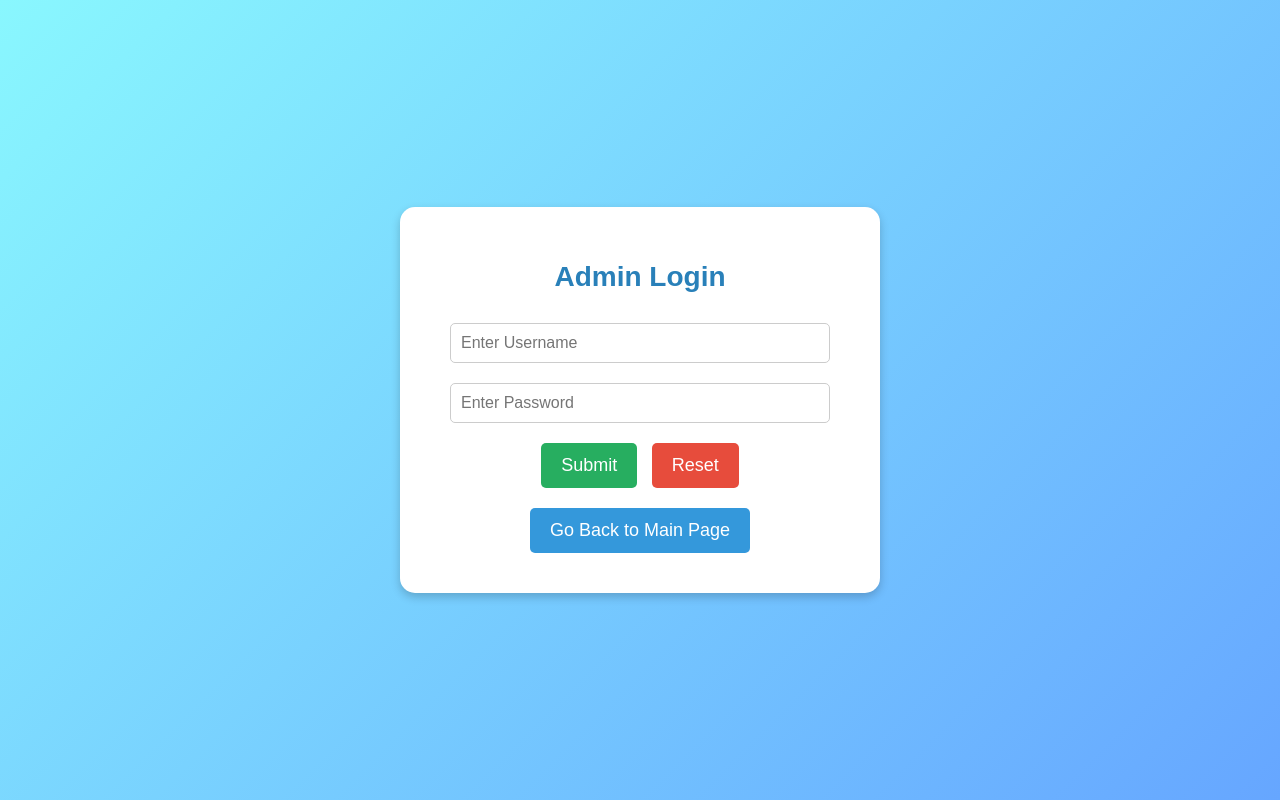
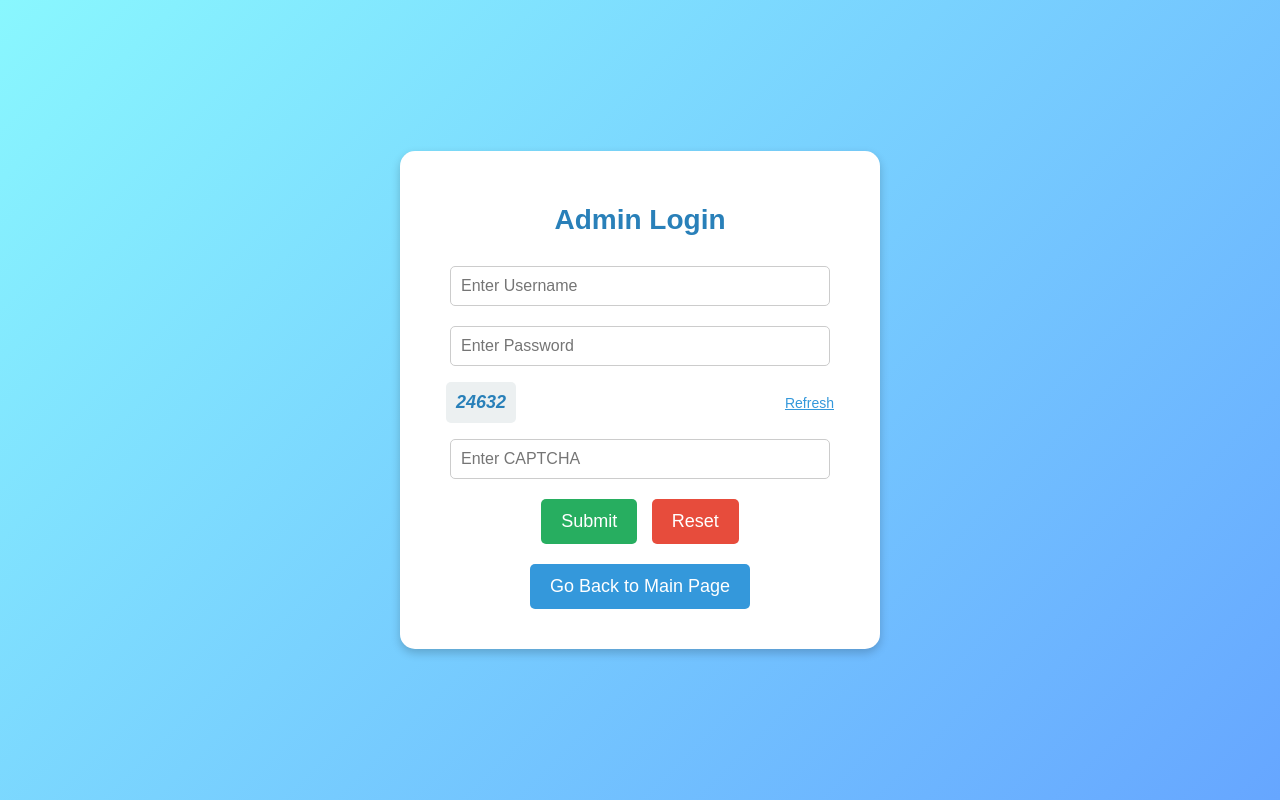
Before and after one commit to diptamandebnath/sms, a plain HTML site: page LogAdmin.html in a window 1280 px wide. Drawn offline with Linux system fonts and the light colour scheme.

Commit message:
Update LogAdmin.html

```diff
--- a/LogAdmin.html
+++ b/LogAdmin.html
@@ -3,7 +3,7 @@
 <head>
     <meta charset="UTF-8">
     <meta name="viewport" content="width=device-width, initial-scale=1.0">
-    <title>Login Page</title>
+    <title>Login Page with CAPTCHA</title>
     <style>
         /* General Body Styling */
         body {
@@ -92,6 +92,32 @@
         .form-container .button2:active {
             transform: scale(0.98);
         }
+
+        /* CAPTCHA Styling */
+        .captcha-container {
+            margin: 6px;
+            display: flex;
+            justify-content: space-between;
+            align-items: center;
+        }
+
+        .captcha-code {
+            font-size: 18px;
+            font-weight: bold;
+            font-style: italic;
+            color: #2980b9;
+            background-color: #ecf0f1;
+            padding: 10px;
+            border-radius: 5px;
+        }
+
+        .captcha-refresh {
+            margin-left: 10px;
+            cursor: pointer;
+            font-size: 14px;
+            color: #3498db;
+            text-decoration: underline;
+        }
     </style>
 </head>
 <body>
@@ -100,6 +126,15 @@
         <form id="loginForm">
             <input type="text" id="username" placeholder="Enter Username" required />
             <input type="password" id="password" placeholder="Enter Password" required />
+
+            <div class="captcha-container">
+                <span class="captcha-code" id="captchaCode">12345</span>
+                <!-- <span class="captcha-refresh" onclick="generateCaptcha()">Refresh</span> -->
+                <!-- <input type="text" id="captchaInput" placeholder="Enter CAPTCHA" required /> -->
+                <span class="captcha-refresh" onclick="generateCaptcha()">Refresh</span>
+            </div>
+            <input type="text" id="captchaInput" placeholder="Enter CAPTCHA" required />
+
             <br />
             <button type="submit" class="button">Submit</button>
             <button type="reset" class="button1">Reset</button>
@@ -109,23 +144,32 @@
 
     <script>
         // Hardcoded credentials for demonstration
-        const validUsername = "admin";
-        const validPassword = "password123";
+        const validUsername = "admin@gmail.com";
+        const validPassword = "Doit@123";
 
-        // Handle form submission
+        // Generate CAPTCHA
+        function generateCaptcha() {
+            const captcha = Math.floor(10000 + Math.random() * 90000); // Random 5-digit number
+            document.getElementById('captchaCode').textContent = captcha;
+        }
+
+        // Validate form and CAPTCHA
         document.getElementById('loginForm').addEventListener('submit', function (event) {
             event.preventDefault(); // Prevent form from refreshing the page
 
             // Get input values
             const username = document.getElementById('username').value;
             const password = document.getElementById('password').value;
+            const captchaInput = document.getElementById('captchaInput').value;
+            const captchaCode = document.getElementById('captchaCode').textContent;
 
-            // Validate credentials
-            if (username === validUsername && password === validPassword) {
+            // Validate credentials and CAPTCHA
+            if (username === validUsername && password === validPassword && captchaInput === captchaCode) {
                 // Redirect to another page
                 window.location.href = "Success.html";
+            } else if (captchaInput !== captchaCode) {
+                alert("CAPTCHA is incorrect. Please try again.");
             } else {
-                // Show an error message
                 alert("Invalid username or password. Please try again.");
             }
         });
@@ -134,6 +178,9 @@
         function goBack() {
             window.location.href = "index.html";
         }
+
+        // Initialize CAPTCHA on page load
+        generateCaptcha();
     </script>
 </body>
 </html>
```
